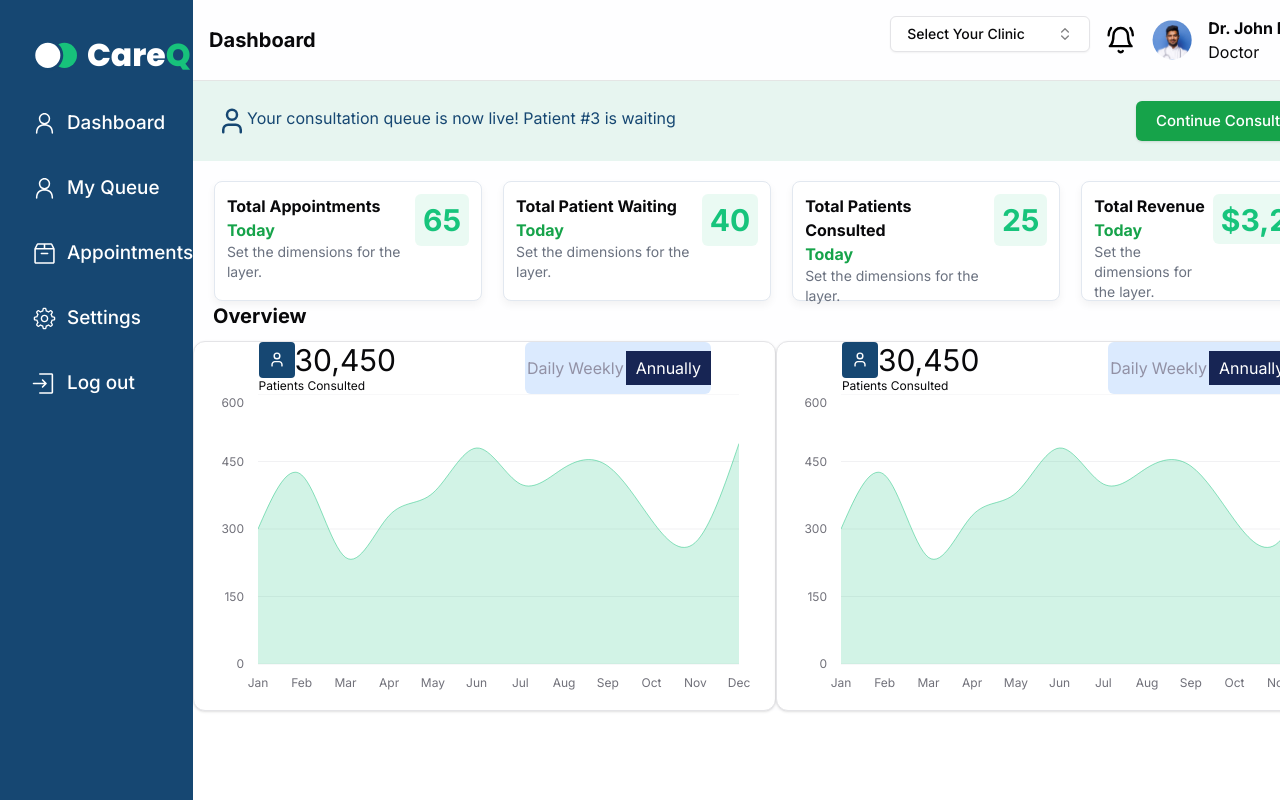
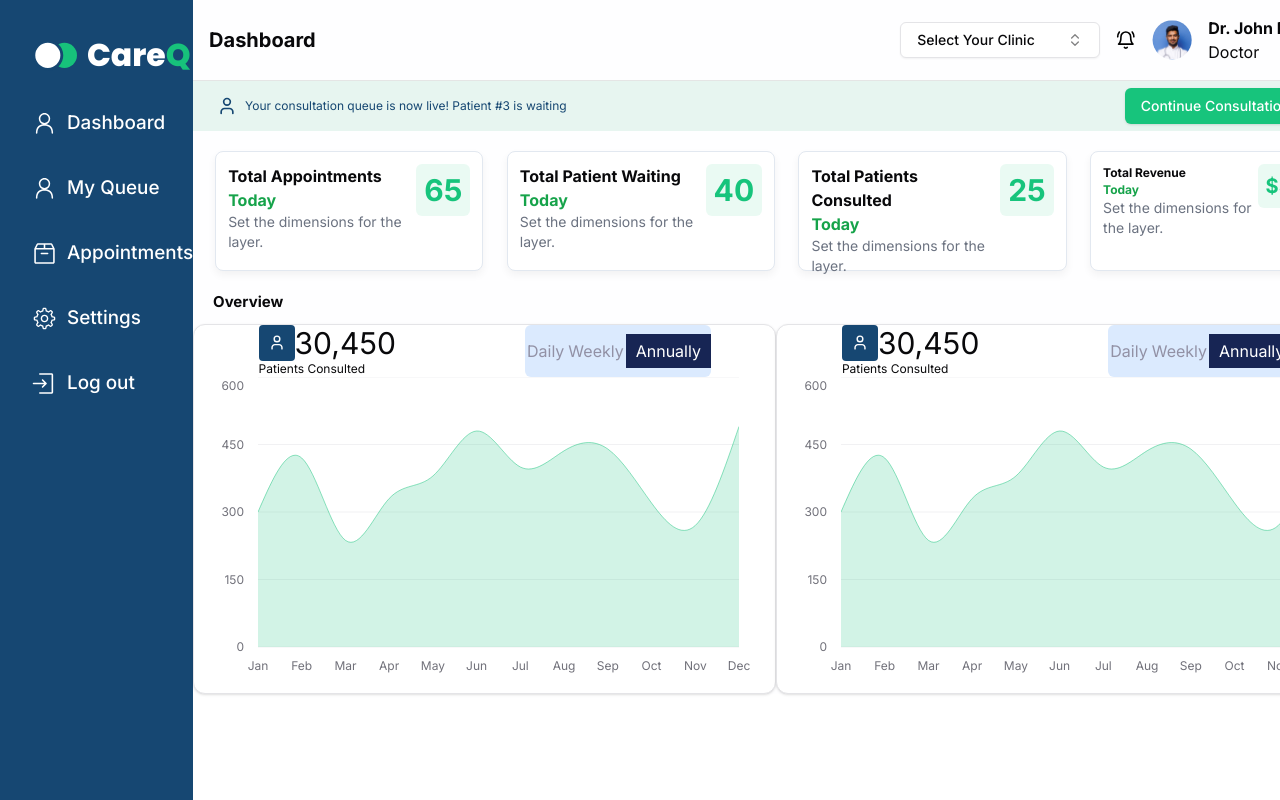
Before and after one commit to ShahidMollick/careq-webapp, a Next.js app: page /dashboard in a window 1280 px wide. Shown: the top 800 px of the page. Built offline with nearby package versions, Linux system fonts and the light colour scheme.

Commit message:
Update page.tsx

```diff
--- a/src/app/dashboard/page.tsx
+++ b/src/app/dashboard/page.tsx
@@ -8,53 +8,17 @@ import MetricBox from '@/components/ui/metric-box';
 import MetricBoxCustom from '@/components/ui/metric-box-custom';
 import { Component } from '@/components/ui/graph-cards';
 
-// import { TrendingUp } from "lucide-react"
-// import { Area, AreaChart, CartesianGrid, XAxis } from "recharts"
-
-// import {
-//     Card,
-//     CardContent,
-//     CardDescription,
-//     CardFooter,
-//     CardHeader,
-//     CardTitle,
-// } from "@/components/ui/card"
-// import {
-//     ChartConfig,
-//     ChartContainer,
-//     ChartTooltip,
-//     ChartTooltipContent,
-// } from "@/components/ui/chart"
-// import { Component } from '@/components/ui/graph-cards';
-// const chartData = [
-//     { month: "January", desktop: 186 },
-//     { month: "February", desktop: 305 },
-//     { month: "March", desktop: 237 },
-//     { month: "April", desktop: 73 },
-//     { month: "May", desktop: 209 },
-//     { month: "June", desktop: 214 },
-// ]
-
-// const chartConfig = {
-//     desktop: {
-//         label: "Desktop",
-//         color: "hsl(var(--chart-1))",
-//     },
-// } satisfies ChartConfig
-
 const DashboardPage: React.FC = () => {
     return (
         <div className='bg-gray-500/[.004] ...  rounded-md'>
-            {/* <div className='text-md font-bold'>Dashboard</div> */}
 
             {/* Need To be copied in every page */}
-
-            <div className="nav-bar item-center">
-                <div className="text-xl font-bold">Dashboard</div>
-                <div className="right">
+            <div className="nav-bar  w-[100%] flex item-center justify-between p-3">
+                <div className="font-bold text-[20px]">Dashboard</div>
+                <div className="right flex items-center">
                     <div className="clinic-option">
                         <ComboboxDemo />
-                        <Image src="/bell.svg" alt="bell" width={30} height={30} />
+                        <Image src="/bell.svg" alt="bell" width={20} height={20} />
                     </div>
                     <div className="doctor-profile">
                         <Image src="/doctor.svg" alt="doctor" width={40} height={40} />
@@ -67,47 +31,47 @@ const DashboardPage: React.FC = () => {
                 </div>
             </div>
 
-            {/* <DataTableDemo/> */}
 
-            <div className="current-consulting h-[80px] w-[100%] flex bg-[#e7f5f0] items-center gap-[22px] px-6 justify-between">
-                <div className='flex'>
-                    <Image src="/user.svg" alt="user" width={30} height={30} />
+            <div className="current-consulting h-[50px] w-[100%] flex bg-[#e7f5f0] items-center gap-[22px] px-6 justify-between text-[12px] py-4">
+                <div className='flex items-center gap-2'>
+                    <Image src="/user.svg" alt="user" width={20} height={20} />
                     <div className='text-[#164772]'>
                         Your consultation queue is now live! Patient #3 is waiting
                     </div>
                 </div>
-                <Button className="p-5 bg-green-600 text-[15px]">
-                    Continue Consultation
-                </Button>
+                <div className='flex items-center'>
+                    <Button variant="default">
+                        Continue Consultation
+                    </Button>
+                    <img className='w-[30px]' src="/plus.svg" alt="" />
+                </div>
             </div>
 
-            <div className="numbercards flex mt-[20px]">
+            <div className="numbercards flex mt-[20px] justify-around">
                 <MetricBoxCustom number={65} heading='Total Appointments'></MetricBoxCustom>
-
                 <MetricBoxCustom number={40} heading='Total Patient Waiting'></MetricBoxCustom>
-
                 <MetricBoxCustom number={25} heading='Total Patients Consulted'></MetricBoxCustom>
 
-                <div className="flex flex-row justify-between  border-1  border-radius: 13.391px bg-white shadow-lg border border-slate-200 rounded-lg p-3 w-[23%]  h-[120px] ml-[1.3rem]"
+                <div className="flex flex-row justify-between  border-1  border-radius: 13.391px bg-white shadow-lg border border-slate-200 rounded-lg p-3 w-[23%]  ml-[1.3rem]"
                     style={{
                         boxShadow: "0px 4px 8px rgba(0, 0, 0, 0.05)",
                     }}
                 >
                     <div>
                         <div>
-                            <div className="font-bold">Total Revenue</div>
-                            <div className="text-green-600 font-bold">Today</div>
+                            <div className="font-bold text-[12px]">Total Revenue</div>
+                            <div className="text-green-600 text-xs font-bold">Today</div>
                         </div>
                         <div className="text-sm text-gray-500">Set the dimensions for the layer.</div>
                     </div>
-                    <div className="bg-primary-accent text-primary text-3xl font-bold p-2 item-center h-[50px] rounded-md">$3,200</div>
+                    <div className="bg-primary-accent text-primary text-xl font-bold p-2 item-center h-max rounded-md">$3,200</div>
                 </div>
             </div>
 
-                    <div className='ml-[20px] font-bold text-[20px]'>Overview</div>
+            <div className='ml-[20px] mt-[20px] font-bold text-[15px]'>Overview</div>
             <div className='flex mt-[10px]  justify-around'>
-                <Component />
-                <Component />
+                <Component/>
+                <Component/>
             </div>
 
         </div>
```
